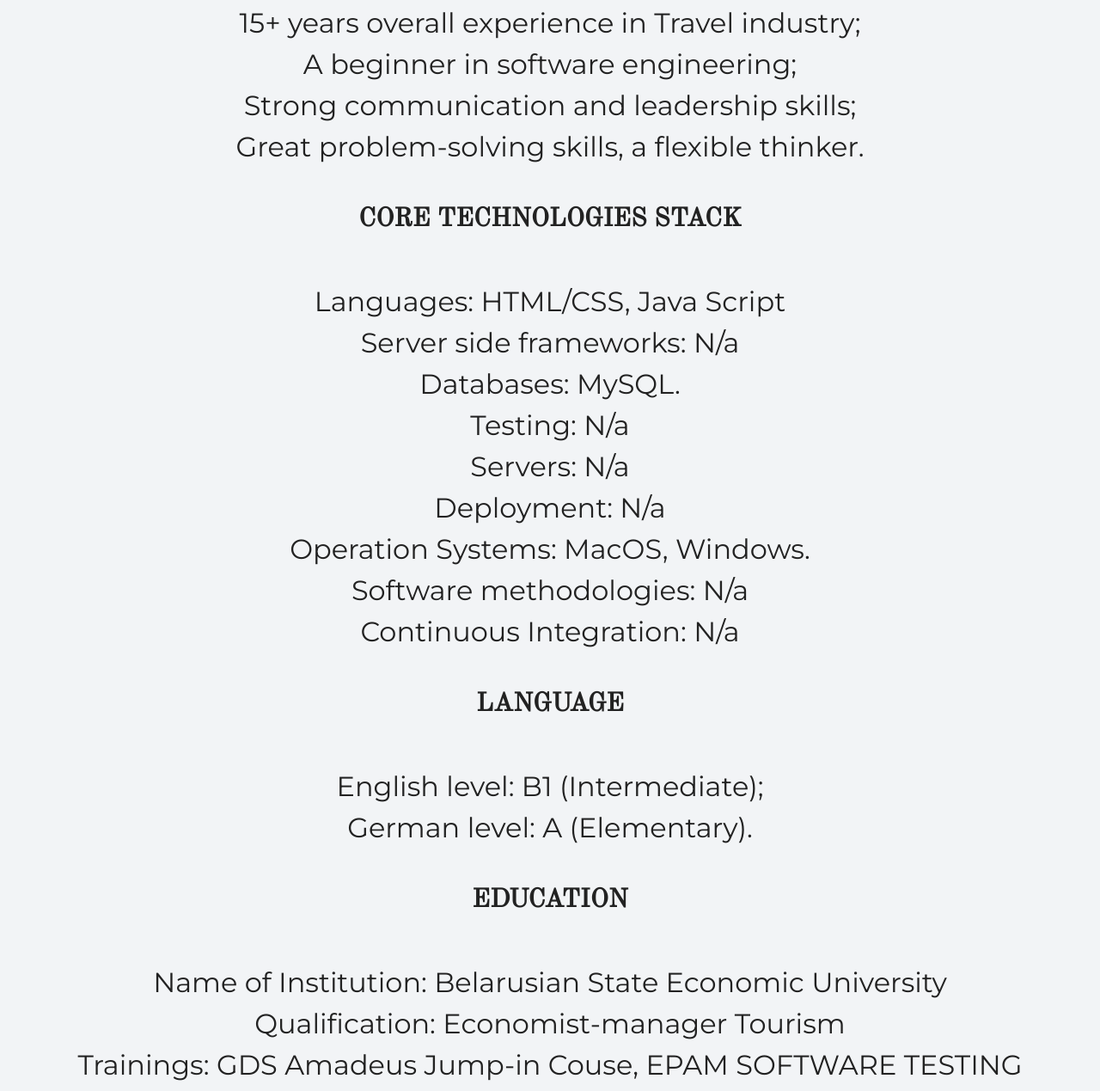
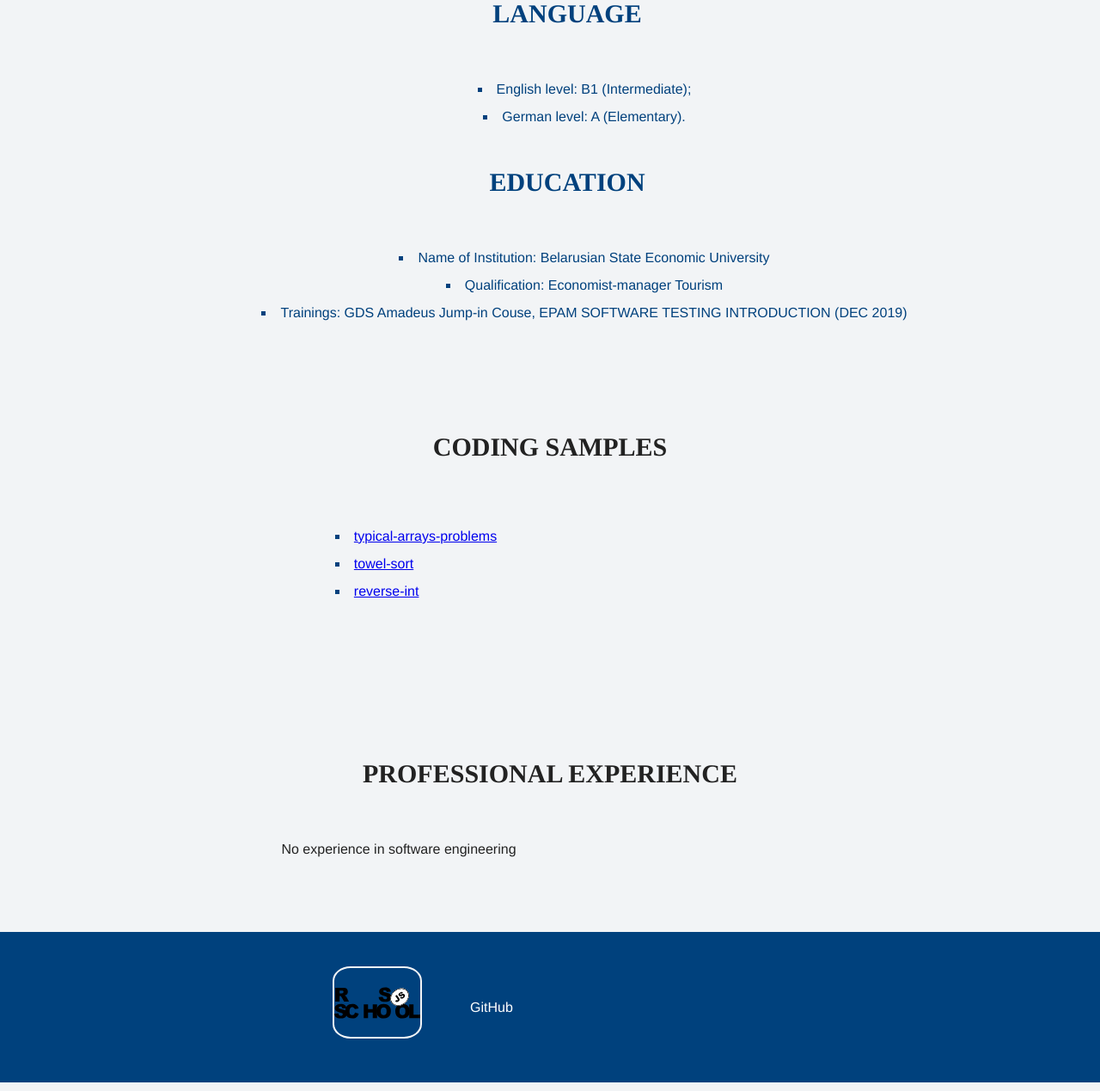
Before and after one commit to boksic04/rsschool-cv, a plain HTML site: page index.html in a window 1280 px wide. Shown: the part 1531-2800 px from the top of the page at 86% size. Drawn offline with nearby package versions, Linux system fonts and the light colour scheme.

Commit message:
fix: add changes according to task

```diff
--- a/index.html
+++ b/index.html
@@ -4,14 +4,13 @@
     <meta charset="UTF-8">
     <meta http-equiv="x-ua-compatible" content="ie=edge">
     <link rel="stylesheet" href="style.css">
-    <link href="https://fonts.googleapis.com/css?family=Montserrat:400,500,700|Old+Standard+TT&display=swap&subset=cyrillic" rel="stylesheet">
     <title>CV - MIKALAI BUTSKI</title>
   </head>
 
   <body>
     <header class="page-header">
       <div class="container">
-      <p><Contacts:Tel>+375296514916</Contacts:Tel>
+        <p><strong>Contacts:</strong> Tel +375296514916</p>
         <a href="mailto:boksic04@gmail.com.com">boksic04@gmail.com</a>
         </p>
       </div>
@@ -21,59 +20,66 @@
       <div class="container">
         <h1 class="heading">MIKALAI BUTSKI</h1>
 
-      <img src="Mikalai_Photo.JPEG" alt="MIKALAI">
+        <img src="Mikalai_Photo.JPEG" width="270" height="380" alt="MIKALAI">
 
         <h2 class="subheading">SUMMARY</h2>
-      <p>15+ years overall experience in Travel industry;<br>
-      A beginner in software engineering;<br>
-      Strong communication and leadership skills;<br>
-      Great problem-solving skills, a flexible thinker.<br>
-      </p>
+          <ul>
+            <li>15+ years overall experience in Travel industry;</li>
+            <li>A beginner in software engineering;</li>
+            <li>Strong communication and leadership skills;</li>
+            <li>Great problem-solving skills, a flexible thinker.</li>
+          </ul>
 
         <h2 class="subheading">CORE TECHNOLOGIES STACK</h2>
-      <p>Languages: HTML/CSS, Java Script<br>
-      Server side frameworks: N/a<br>
-      Databases: MySQL.<br>
-      Testing: N/a<br>
-      Servers: N/a<br>
-      Deployment: N/a<br>
-      Operation Systems: MacOS, Windows.<br>
-      Software methodologies: N/a<br>
-      Continuous Integration: N/a<br>
-      </p>
+        <ul>
+          <li>Languages: HTML/CSS, Java Script</li>
+          <li>Server side frameworks: N/a</li>
+          <li>Databases: MySQL.</li>
+          <li>Testing: N/a</li>
+          <li>Servers: N/a</li>
+          <li>Deployment: N/a</li>
+          <li>Operation Systems: MacOS, Windows.</li>
+          <li>Software methodologies: N/a</li>
+          <li>Continuous Integration: N/a</li>
+        </li>
 
         <h2 class="subheading">LANGUAGE</h2>
-      <p>English level: B1 (Intermediate);<br>
-      German level: A (Elementary).<br>
-      </p>
+        <ul>
+          <li>English level: B1 (Intermediate);</li>
+          <li>German level: A (Elementary).</li>
+        </ul>
 
         <h2 class="subheading">EDUCATION</h2>
-      <p>Name of Institution: Belarusian State Economic University<br>
-      Qualification: Economist-manager Tourism<br>
-      Trainings: GDS Amadeus Jump-in Couse, EPAM SOFTWARE TESTING INTRODUCTION (DEC 2019)<br>
-      </p>
+        <ul>
+          <li>Name of Institution: Belarusian State Economic University</li>
+          <li>Qualification: Economist-manager Tourism</li>
+          <li>Trainings: GDS Amadeus Jump-in Couse, EPAM SOFTWARE TESTING INTRODUCTION (DEC 2019)</li>
+        </li>
       </div>
     </section>
 
     <section class="intro">
-      <div class="container">
       <h2 class="subheading">CODING SAMPLES</h2>
-      <p><a href="https://github.com/boksic04/typical-arrays-problems/blob/master/src/index.js">typical-arrays-problems</a></p>
-      <p><a href="https://github.com/boksic04/towel-sort/blob/master/src/index.js">towel-sort</a></p>
-      <p><a href="https://github.com/boksic04/reverse-int/blob/master/src/index.js">reverse-int</a></p>
+      <div class="container1">
+        <ul>
+          <li><a href="https://github.com/boksic04/typical-arrays-problems/blob/master/src/index.js">typical-arrays-problems</a></li>
+          <li><a href="https://github.com/boksic04/towel-sort/blob/master/src/index.js">towel-sort</a></li>
+          <li><a href="https://github.com/boksic04/reverse-int/blob/master/src/index.js">reverse-int</a></li>
+        </ul>
       </div>
     </section>
 
     <section class="portfolio">
-      <div class="container">
       <h2 class="subheading">PROFESSIONAL EXPERIENCE</h2>
-      <p>No experience in in software engineering</p>
+      <div class="container1">
+        <span>No experience in software engineering</span>
       </div>
     </section>
 
     <footer class="page-footer">
-      <div class="container">
-        Contacts
+      <div class="container1">
+        <a href="https://rs.school/js/"><img src="rs_school_js.svg" width="100" height="80" alt="RSS"></a>
+        <a href="https://github.com/boksic04">GitHub</a>
       </div>
 
     </footer>
--- a/style.css
+++ b/style.css
@@ -15,6 +15,13 @@ body {
   max-width: 928px;
   margin: 0 auto;
   padding: 0 16px;
+}
+
+.container1 {
+  max-width: 928px;
+  display: flex;
+  align-items: center;
+  justify-content: center;
 }
 
 .page-header {
@@ -35,6 +42,12 @@ body {
   background-repeat: no-repeat;
   background-position: left;
 }
+
+ul {
+  list-style-type: square;
+  list-style-position: inside;
+  color: #00417d;
+ }
 
 .header-email {
   padding-left: 30px;
@@ -67,6 +80,12 @@ body {
   margin: 0;
   font-size: 32px;
   line-height: 48px;
+}
+
+img {
+  border: solid 2px;
+  border-color:#f2f4f6;
+  border-radius: 20%;
 }
 
 .intro {
```
Also changed, not shown: rs_school_js.svg (added). Lines whose indentation alone changed are shown as unchanged.
